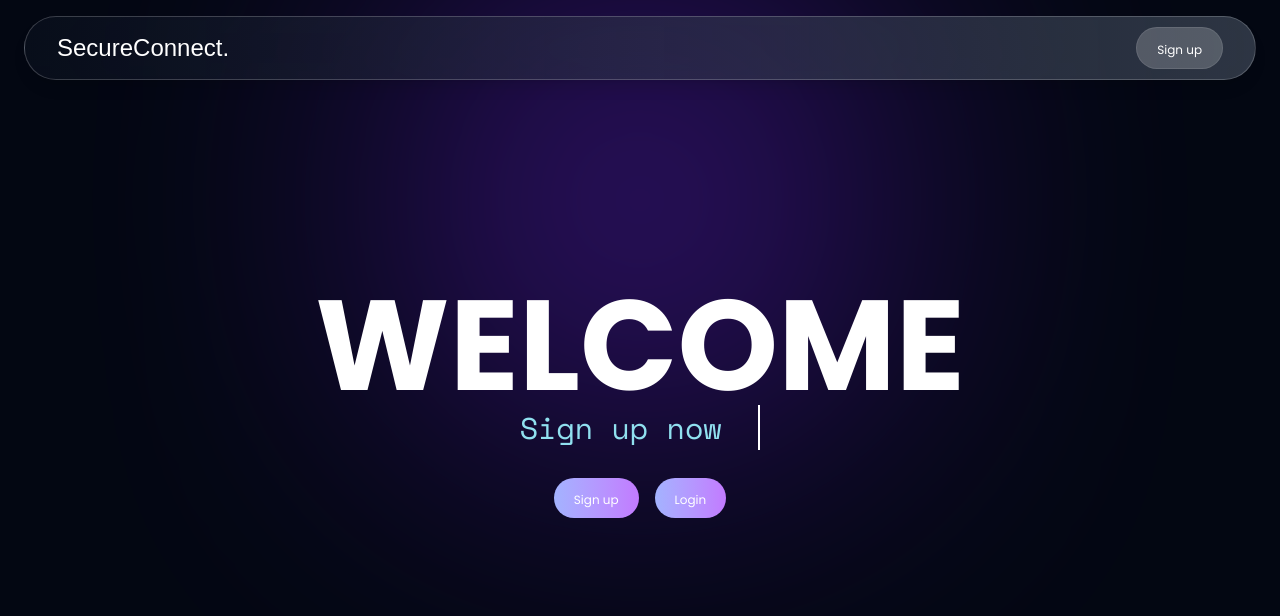
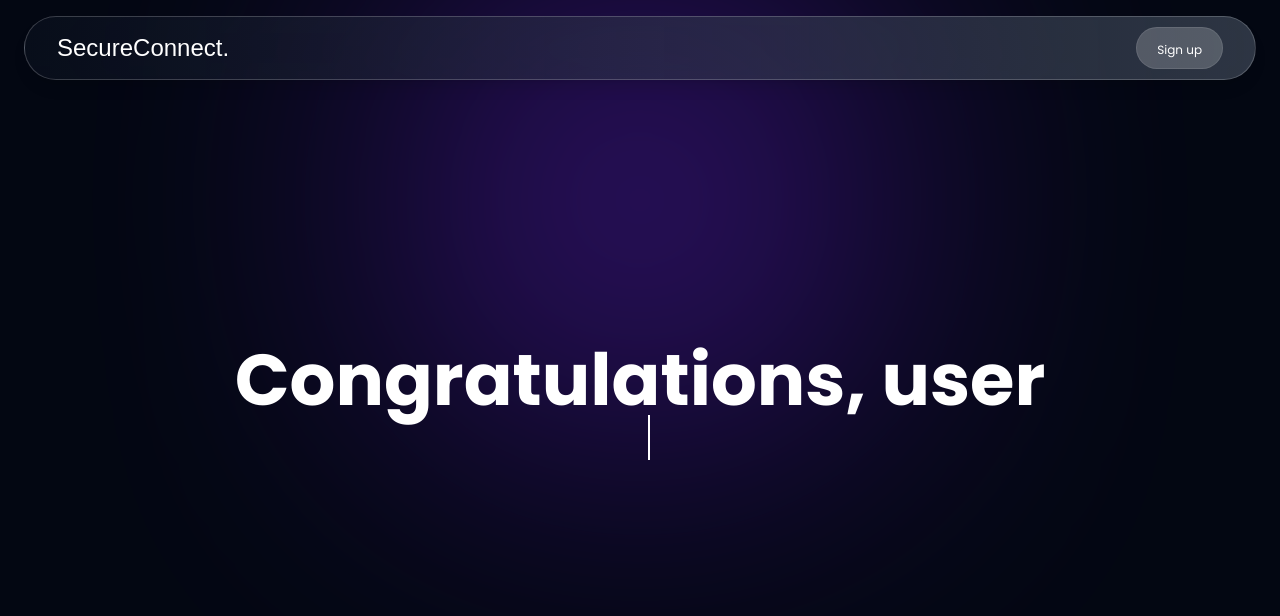
Before and after one commit to vihanga02/ViteBrackets_01, a Next.js app: page / in a window 1280 px wide. Shown: the top 616 px of the page. Built offline with nearby package versions, Linux system fonts and the light colour scheme; a web font is replaced by a local one.

Commit message:
loginui:~/spiritlogin/.git/COMMIT_EDITMSG

```diff
--- a/src/app/page.tsx
+++ b/src/app/page.tsx
@@ -18,7 +18,7 @@ import Link from "next/link";
 export default function Home() {
 
 
-  const [isSigned, setIsSigned] = useState(false)
+  const [isSigned, setIsSigned] = useState(true)
 
 
 
@@ -64,7 +64,7 @@ export default function Home() {
       </div>) : (
         <div ref={headerRef} className="flex flex-col items-center space-y-1">
           <div className="text-white font-poppins font-bold text-4xl sm:text-7xl select-none">Congratulations, user  </div>
-          <Typewriter text="Securely Connected!" speed={100} />
+          <Typewriter text="Securely Connected!" speed={100} containerClass="text-[#90e0ef]" />
       </div>
     )}
 
```
